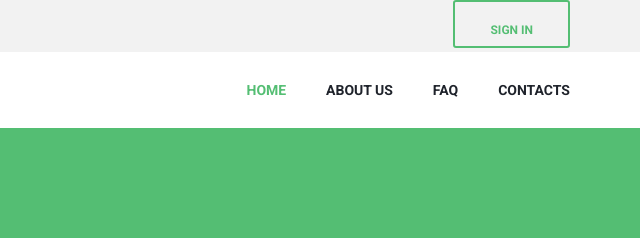
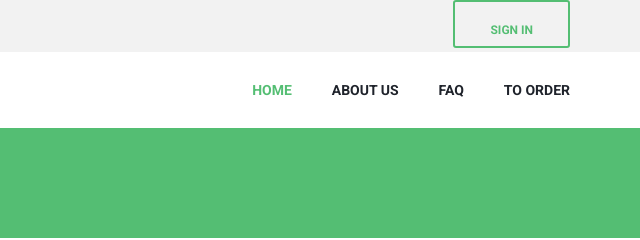
Before and after one commit to nurik23/hci_project, a plain HTML site: page index.html in a window 1280 px wide. Shown: the top 240 px of the page, 640-1280 px from the left. Drawn offline with Linux system fonts and the light colour scheme; a web font is replaced by a local one.

```diff
--- a/index.html
+++ b/index.html
@@ -59,7 +59,7 @@
 											<a href="faq2.html">FAQ</a>
 										</li>
 										<li>
-											<a href="contact.html">Contacts</a>
+											<a href="contact.html">to order</a>
 										</li>
 									</ul>
 								</nav>
```
